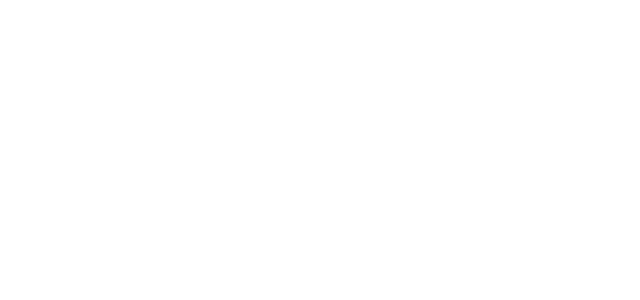
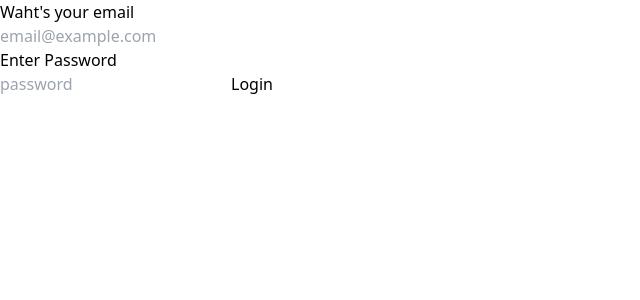
Before and after one commit to rohan-tech-negi/uber-clone, a React app in the folder frontend/: page /login in a window 1280 px wide. Shown: the top 300 px of the page, without its empty margins (0-640 px from the left). Built offline with nearby package versions, Linux system fonts and the light colour scheme; the HTML template or start-up script is replaced by a standard one.

Commit message:
making the input forms

```diff
--- a/frontend/src/pages/UserLogin.jsx
+++ b/frontend/src/pages/UserLogin.jsx
@@ -3,7 +3,13 @@ import React from 'react'
 const UserLogin = () => {
   return (
     <div>
-      <h3></h3>
+      <form>
+        <h3>Waht's your email</h3>
+        <input type="email" required placeholder="email@example.com"/>
+        <h3>Enter Password</h3>
+        <input type="password" required placeholder="password"/>
+        <button>Login</button>
+      </form>
     </div>
   )
 }
```
